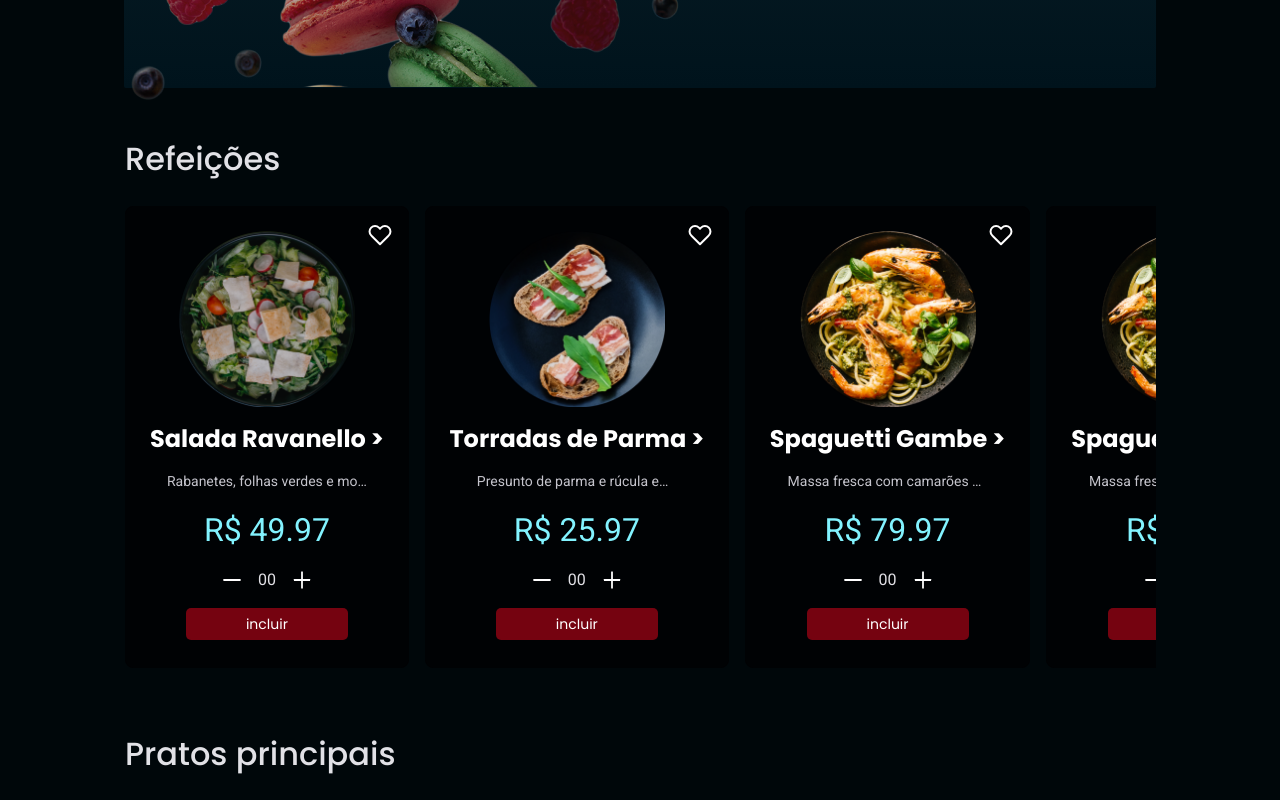
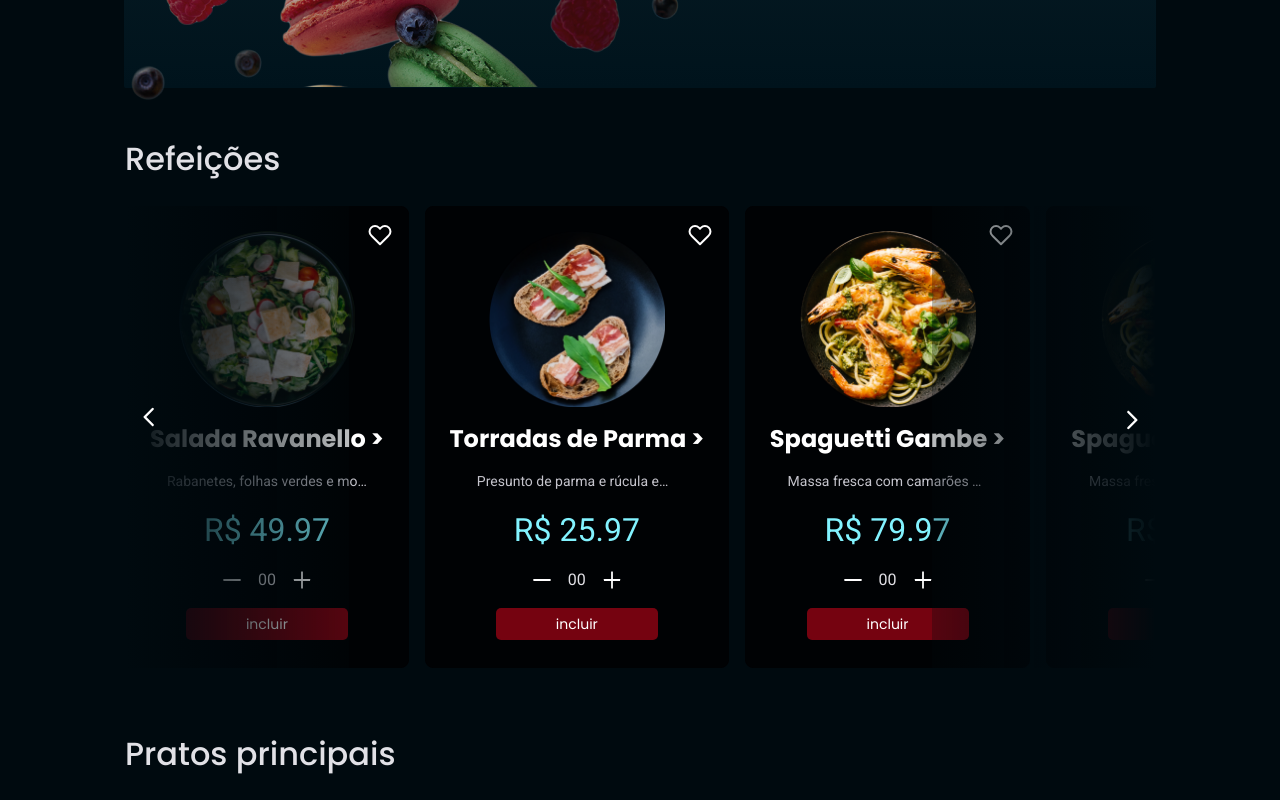
Before and after one commit to karencinca/food-explorer-front, a React (Vite) app: page / in a window 1280 px wide. Shown: the part 440-1240 px from the top of the page. Built offline with nearby package versions, Linux system fonts and the light colour scheme.

Commit message:
scroll gradient effect user home page

```diff
--- a/api.js
+++ b/api.js
@@ -67,4 +67,21 @@ export default [
         ],
         isFav: false,
     },
+    {
+        id: 5,
+        type: 'meal',
+        title: 'Torradas de Parma',
+        description: 'Presunto de parma e rúcula em um pão com fermentação natural.',
+        img: 'mask-group-1.png',
+        price: 25.97,
+        ingredients: [
+            'alface',
+            'cebola',
+            'pão naan',
+            'pepino',
+            'rabanete',
+            'tomate'
+        ],
+        isFav: false,
+    },
 ]
--- a/src/components/ScrollPlates/index.jsx
+++ b/src/components/ScrollPlates/index.jsx
@@ -1,11 +1,23 @@
 import { Container } from './styles'
+import { useMediaQuery } from 'react-responsive'
+import { RxCaretLeft, RxCaretRight } from 'react-icons/rx'
 
 const ScrollPlates = ({ title, children }) => {
+  const isDesktop = useMediaQuery({ minWidth: 1024 })
+
   return (
     <Container>
         <h2>{title}</h2>
         <div className='cards'>
           {children}
+          {isDesktop && <div className="linear-gradient-left">
+            <RxCaretLeft
+            className='caret-left' />
+          </div>}
+          {isDesktop && <div className="linear-gradient-right">
+            <RxCaretRight
+            className='caret-right'/>
+          </div>}
         </div>
     </Container>
   )
--- a/src/components/ScrollPlates/styles.js
+++ b/src/components/ScrollPlates/styles.js
@@ -3,6 +3,7 @@ import styled from 'styled-components'
 export const Container = styled.div`
     margin-left: 15px;
     margin-top: 20px;
+    position: relative;
 
     > .cards {
         display: flex;
@@ -18,7 +19,44 @@ export const Container = styled.div`
         line-height: 140%;
         color: ${({ theme }) => theme.COLORS.LIGHT_300};
         margin-bottom: 24px;
-    }
+        }
+
+        .linear-gradient-left {
+            width: 224px;
+            height: 462px;
+            background: var(--gradients-100, linear-gradient(90deg, rgba(0, 10, 15, 0.27) 0%, #000A0F 100%));
+            position: absolute;
+            transform: rotate(180deg);
+            left: 0;
+            z-index: 10;
+        }
+
+        .linear-gradient-right {
+            background: var(--gradients-100, linear-gradient(90deg, rgba(0, 10, 15, 0.27) 0%, #000A0F 100%));
+            position: absolute;
+            width: 224px;
+            height: 462px;
+            right: 0;
+            z-index: 10;
+        }
+
+        .caret-left, .caret-right{
+            font-size: 40px;
+            position: absolute;
+            cursor: pointer;
+        }
+
+        .caret-left {
+            transform: rotate(180deg);
+            left: 80%;
+            top: 50%;
+
+        }
+
+        .caret-right {
+            top: 42%;
+            left: 80%;
+        }
 
     @media (min-width: 1024px) {
         margin-top: 40px;
@@ -26,5 +64,6 @@ export const Container = styled.div`
         h2 {
             font-size: 3.2rem;
         }
+
     }
 `
--- a/src/styles/global.js
+++ b/src/styles/global.js
@@ -14,7 +14,7 @@ export default createGlobalStyle`
     }
 
     body {
-        background-color: ${({ theme }) => theme.COLORS.DARK_200};
+        background-color: ${({ theme }) => theme.COLORS.DARK_400};
     }
 
     a {
@@ -30,4 +30,19 @@ export default createGlobalStyle`
         filter: brightness(0.9)
     }
 
+    *::-webkit-scrollbar {
+        margin-right: 10px;
+        width: 5px;
+        height: 8px;
+    }
+
+    *::-webkit-scrollbar-track {
+        background-color: ${({ theme }) => theme.COLORS.DARK_200};
+    }
+
+    *::-webkit-scrollbar-thumb {
+        background-color: ${({ theme }) => theme.COLORS.DARK_300};
+        border-radius: 30px;
+    }
+
 `
```
